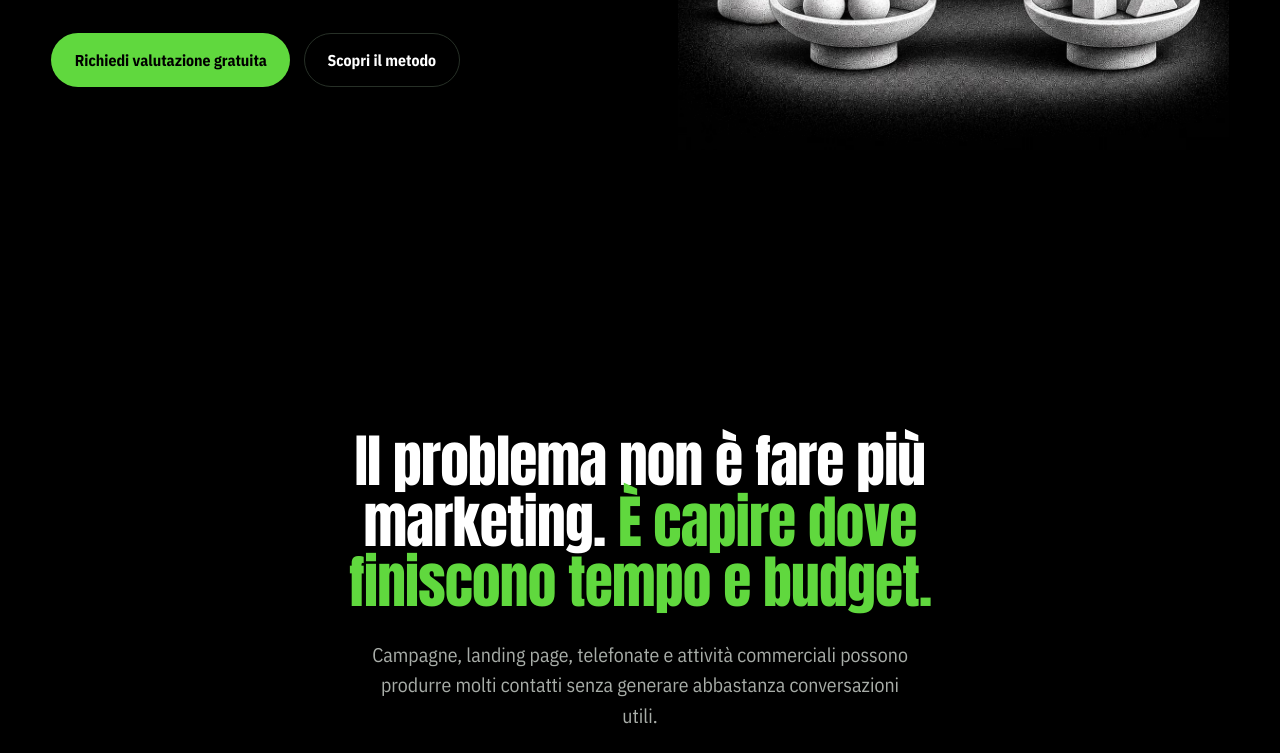
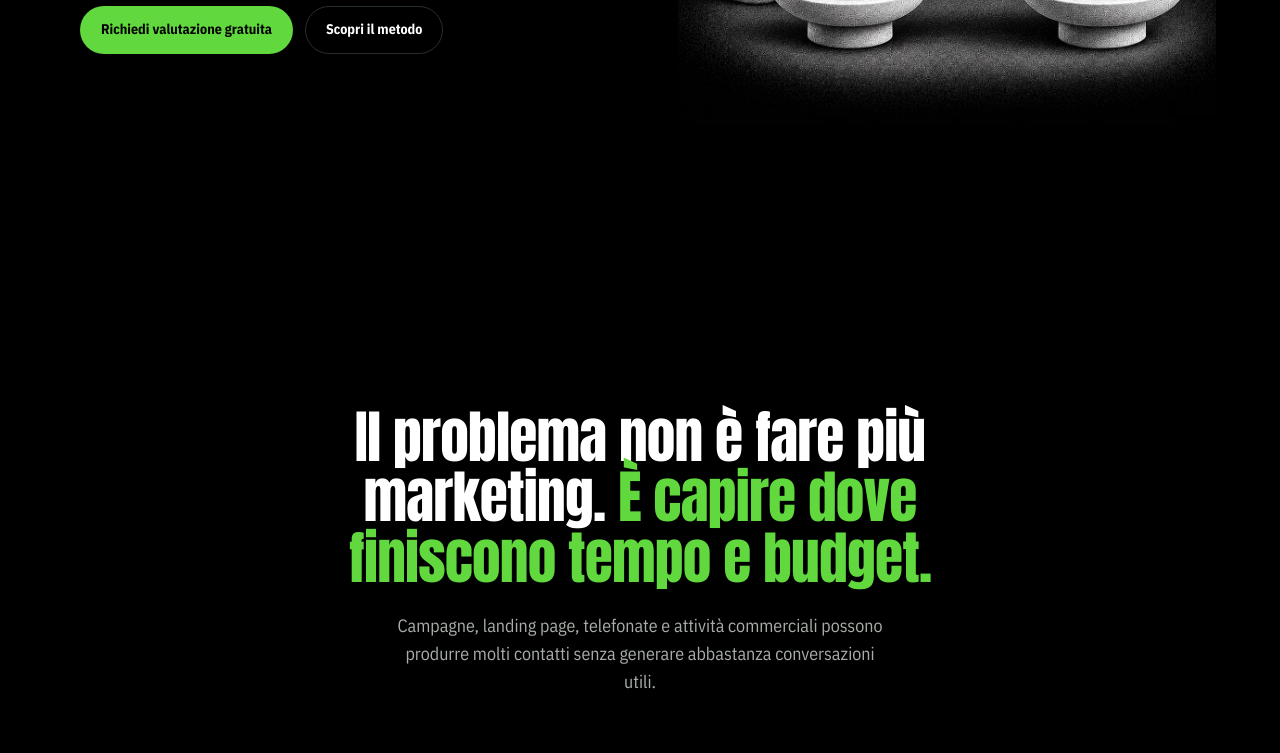
Before and after one commit to emsad/metrics-landing-demo, a website: page index.html in a window 1280 px wide. Shown: the part 645-1398 px from the top of the page. Drawn offline with Linux system fonts and the light colour scheme.

Commit message:
Stabilize heading layout across browser zoom

```diff
--- a/index.html
+++ b/index.html
@@ -9,8 +9,8 @@
     <link rel="icon" type="image/png" sizes="512x512" href="./assets/favicon-512.png?v=20260910-5" />
     <link rel="apple-touch-icon" sizes="180x180" href="./assets/apple-touch-icon.png?v=20260910-5" />
     <meta name="theme-color" content="#000000" />
-    <link rel="stylesheet" href="./styles.css?v=20260911-8" />
-    <script src="./asset-fallback.js?v=20260911-8" defer></script>
+    <link rel="stylesheet" href="./styles.css?v=20260911-9" />
+    <script src="./asset-fallback.js?v=20260911-9" defer></script>
   </head>
   <body class="metrics-classic">
     <header class="site-header theme-negative header-on-negative">
--- a/styles.css
+++ b/styles.css
@@ -433,15 +433,13 @@ p { margin: 0; }
 }
 
 @media (min-width: 901px) {
-  /* Standards-based desktop enlargement; avoids the layout side effects of CSS zoom. */
-  html { font-size: 112.5%; }
+  /* Keep the root scale stable: browser zoom must not toggle typography at a breakpoint. */
   .site-header .site-nav {
     left: 50%;
     position: absolute;
     transform: translateX(-50%);
   }
   .site-header .site-nav a { font-size: 1rem; }
-  .title-line { white-space: nowrap; }
   .section--centered > .container > h2 .title-line {
     margin-inline: auto;
     max-width: 100%;
```
